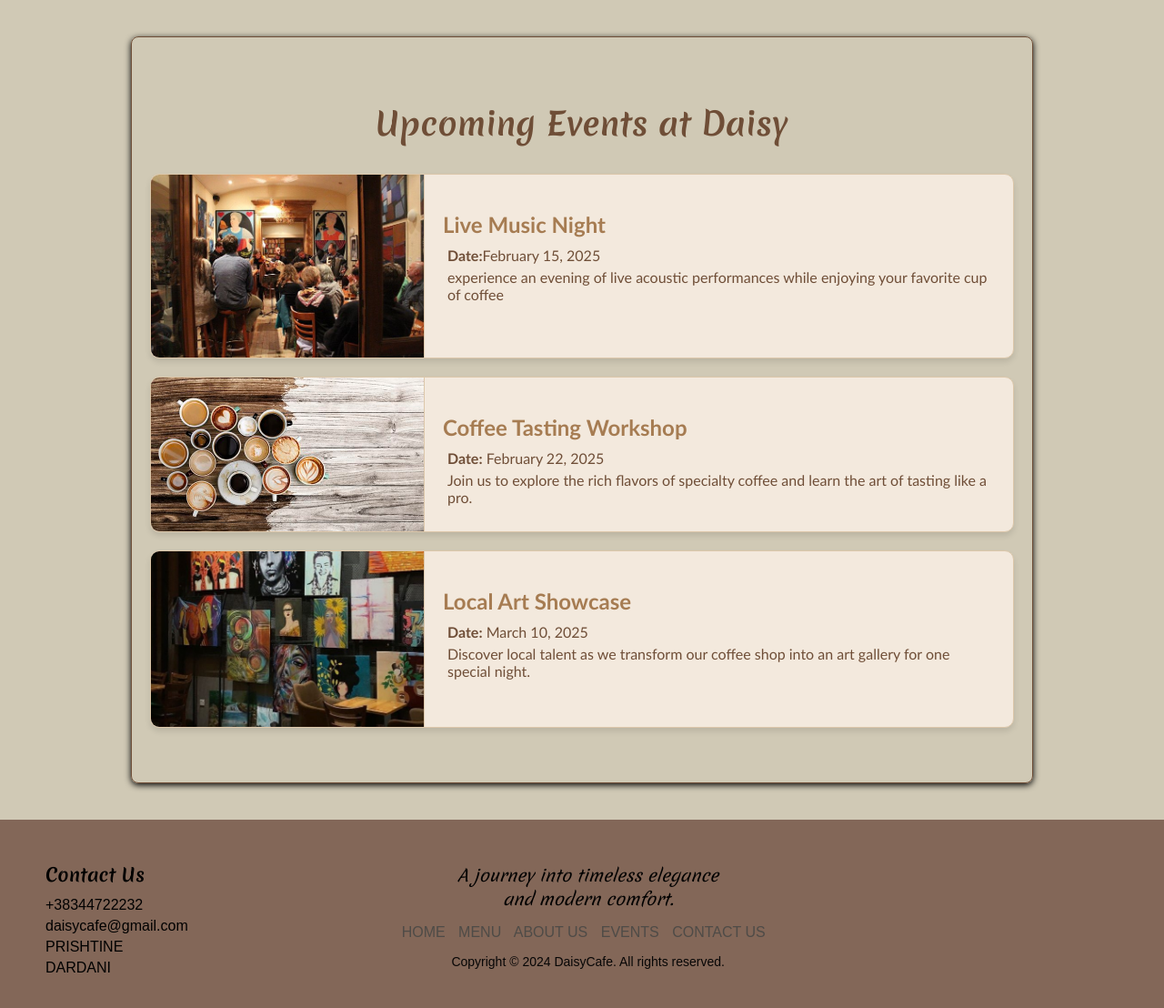
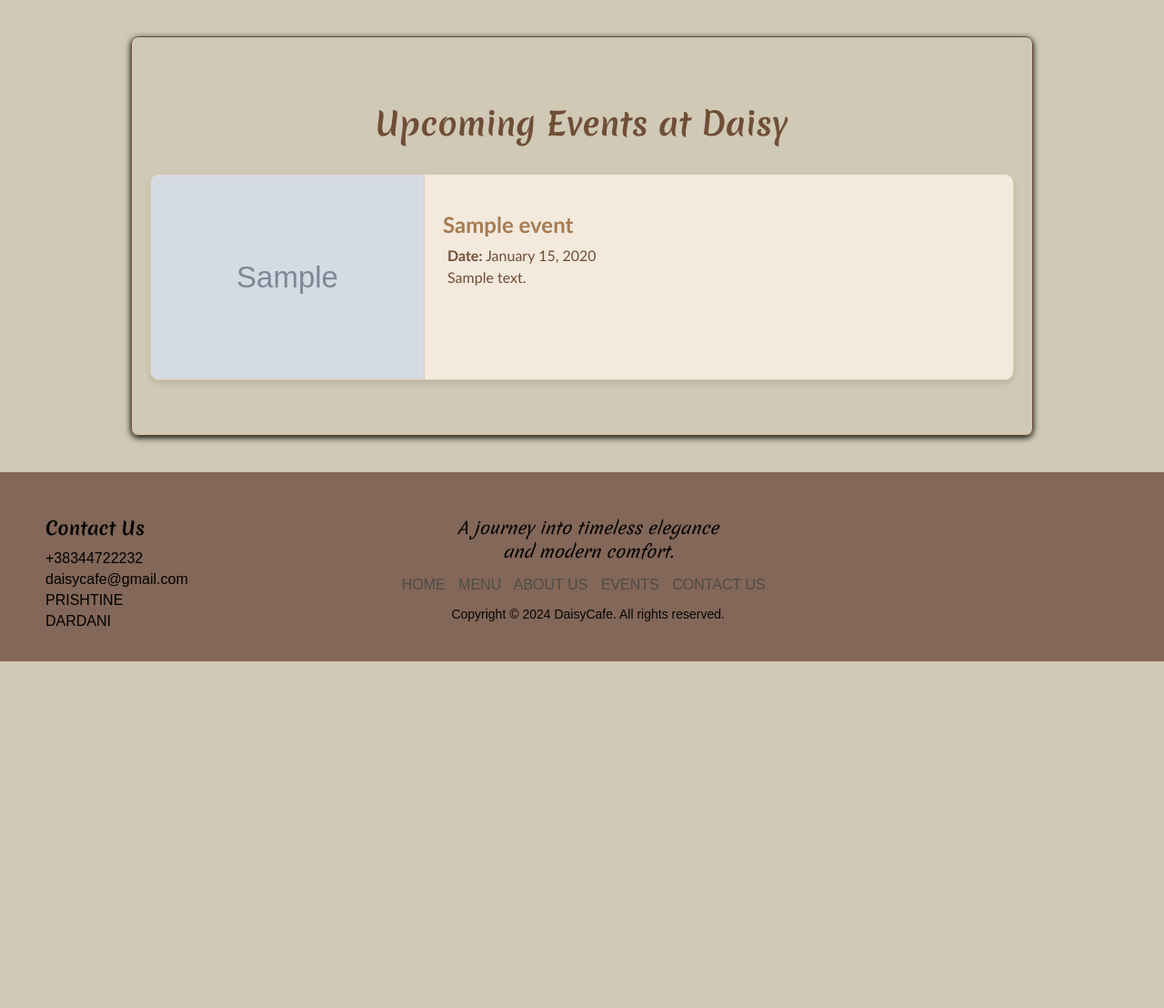
Before and after one commit to OrgesaBerisha/Projekti-Web-Dizajne, a PHP site: page /events.php in a window 1280 px wide. Shown: the part 206-1314 px from the top of the page at 91% size. After the commit the page ends 933 px from the top, so only its background shows below. Run offline with PHP 8.4, Linux system fonts and the light colour scheme; tables that the repository leaves empty or names only in its code hold one stand-in row (values such as "Sample post"); grey boxes marked "Sample" are stand-in pictures.

Commit message:
faqja evemts.php dinamike

```diff
--- a/events.php
+++ b/events.php
@@ -1,3 +1,27 @@
+<?php
+require_once 'Database.php';
+
+class Event {
+    private $db;
+
+    public function __construct(){
+        $database = new Database();
+        $this->db = $database->getConnection();
+    }
+
+    public function getEvents(){
+        $query = "SELECT * FROM events ORDER BY date ASC";
+        $stmt = $this->db->prepare($query);
+        $stmt->execute();
+        return $stmt->fetchAll(PDO::FETCH_ASSOC);
+    }
+}
+
+$event = new Event();
+$events = $event->getEvents();
+?>
+
+
 <!DOCTYPE html>
 <html lang="en">
 
@@ -31,35 +55,18 @@
     </header>
 
     <main>
-        <section class="events-section">
+    <section class="events-section">
             <h1>Upcoming Events at Daisy</h1>
-            <div class="event-card">
-                <img src="img/livemusic.png" alt="Live Music">
-                <div class="event-info">
-                    <h2>Live Music Night</h2>
-                    <p><strong>Date:</strong>February 15, 2025</p>
-                    <p>experience an evening of live acoustic performances while enjoying your favorite cup of coffee
-                    </p>
+            <?php foreach ($events as $eventItem): ?>
+                <div class="event-card">
+                    <img src="img/<?= $eventItem['image']; ?>" alt="<?= $eventItem['title']; ?>">
+                    <div class="event-info">
+                        <h2><?= $eventItem['title']; ?></h2>
+                        <p><strong>Date:</strong> <?= date('F d, Y', strtotime($eventItem['date'])); ?></p>
+                        <p><?= $eventItem['description']; ?></p>
+                    </div>
                 </div>
-            </div>
-            <div class="event-card">
-                <img src="img/coffetasting.png" alt="Coffe Tasting">
-                <div class="event-info">
-                    <h2>Coffee Tasting Workshop</h2>
-                    <p><strong>Date:</strong> February 22, 2025</p>
-                    <p>Join us to explore the rich flavors of specialty coffee and learn the art of tasting like a pro.
-                    </p>
-                </div>
-            </div>
-            <div class="event-card">
-                <img src="img/artshow.png" alt="Art Showcase">
-                <div class="event-info">
-                    <h2>Local Art Showcase</h2>
-                    <p><strong>Date:</strong> March 10, 2025</p>
-                    <p>Discover local talent as we transform our coffee shop into an art gallery for one special night.
-                    </p>
-                </div>
-            </div>
+            <?php endforeach; ?>
         </section>
     </main>
 
```
